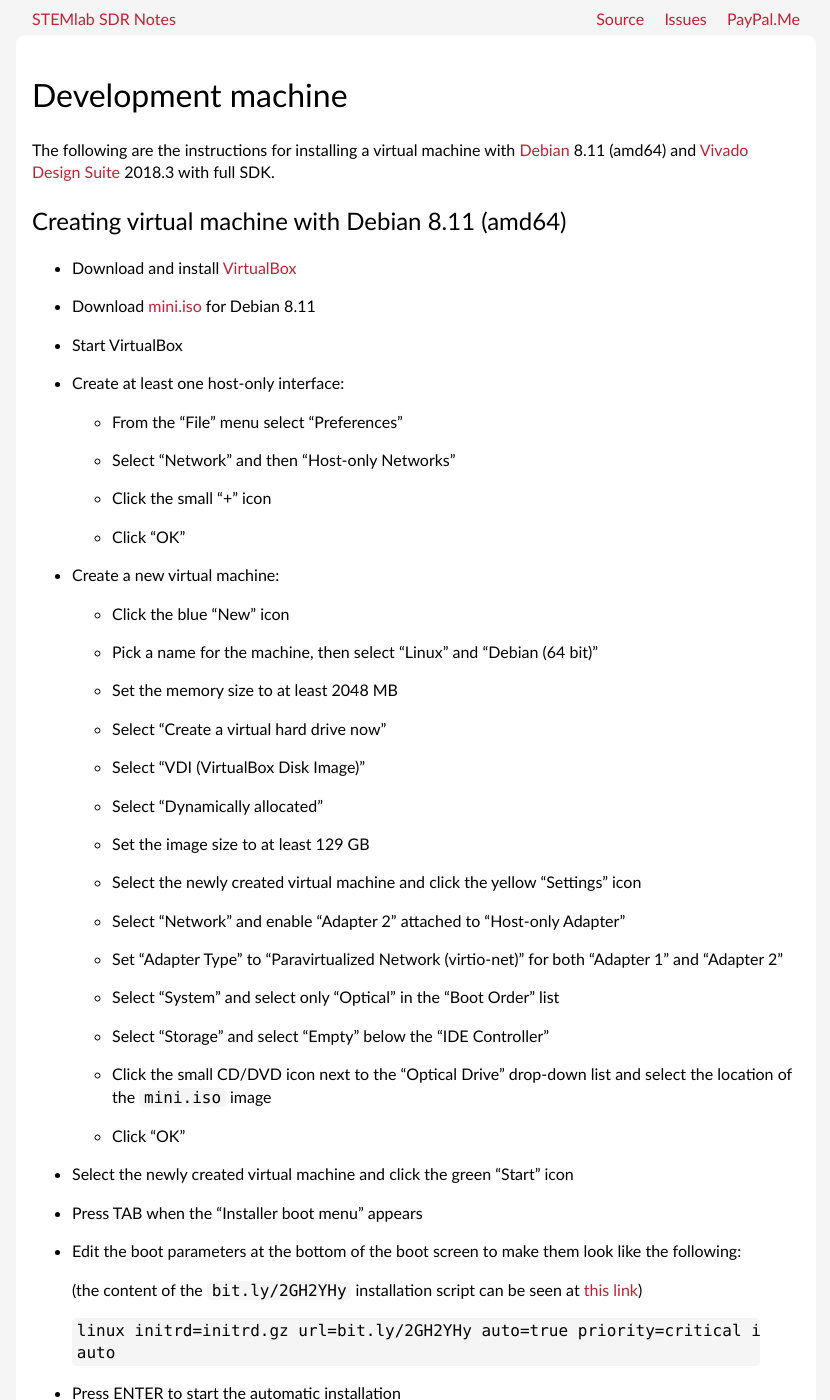
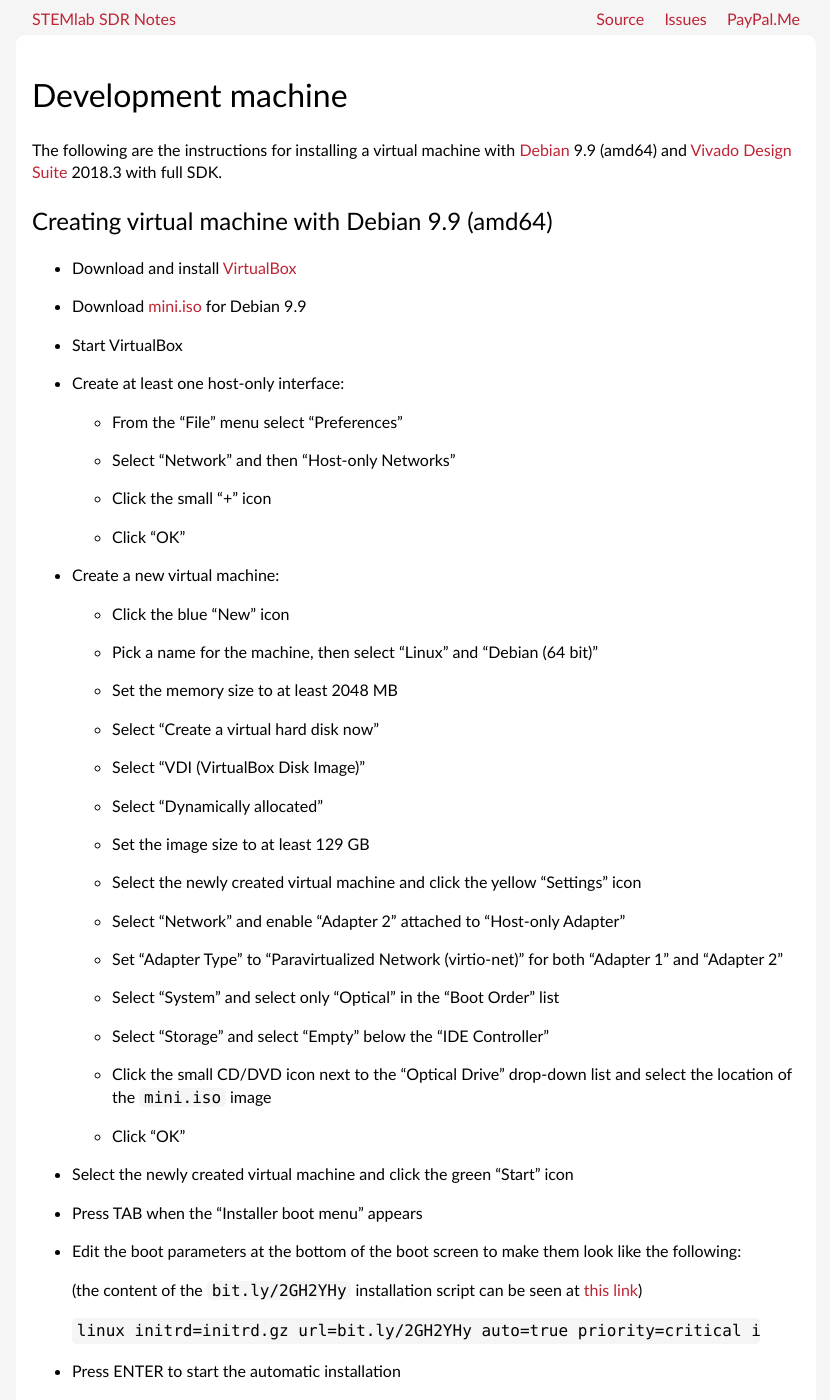
Before and after one commit to pavel-demin/stemlab-sdr-notes, a Jekyll site: the page built from development-machine.md, in a window 1280 px wide and 1400 px high. Shown: the whole window, without its empty margins (224-1054 px from the left). Built offline with Jekyll 4.4.1, drawn with Linux system fonts in a browser that asks for light colours; some of the changed text lies outside the part shown.

Commit message:
switch to Debian 9

```diff
--- a/development-machine.md
+++ b/development-machine.md
@@ -4,14 +4,14 @@
 permalink: /development-machine/
 ---
 
-The following are the instructions for installing a virtual machine with [Debian](https://www.debian.org/releases/jessie) 8.11 (amd64) and [Vivado Design Suite](https://www.xilinx.com/products/design-tools/vivado) 2018.3 with full SDK.
+The following are the instructions for installing a virtual machine with [Debian](https://www.debian.org/releases/stretch) 9.9 (amd64) and [Vivado Design Suite](https://www.xilinx.com/products/design-tools/vivado) 2018.3 with full SDK.
 
-Creating virtual machine with Debian 8.11 (amd64)
+Creating virtual machine with Debian 9.9 (amd64)
 -----
 
 - Download and install [VirtualBox](https://www.virtualbox.org/wiki/Downloads)
 
-- Download [mini.iso](http://deb.debian.org/debian/dists/jessie/main/installer-amd64/current/images/netboot/mini.iso) for Debian 8.11
+- Download [mini.iso](http://deb.debian.org/debian/dists/stretch/main/installer-amd64/current/images/netboot/mini.iso) for Debian 9.9
 
 - Start VirtualBox
 
@@ -33,7 +33,7 @@
 
   - Set the memory size to at least 2048 MB
 
-  - Select "Create a virtual hard drive now"
+  - Select "Create a virtual hard disk now"
 
   - Select "VDI (VirtualBox Disk Image)"
 
```
Also changed, not shown: other parts of development-machine.md (+3 -6 lines), led-blinker.md (+2 -2 lines), 1 other file.
